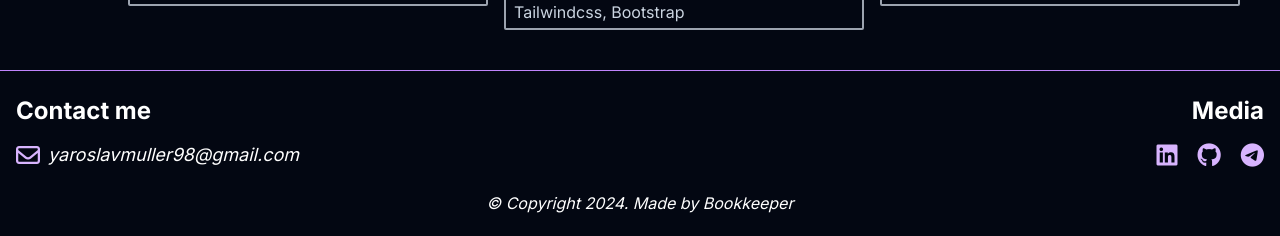
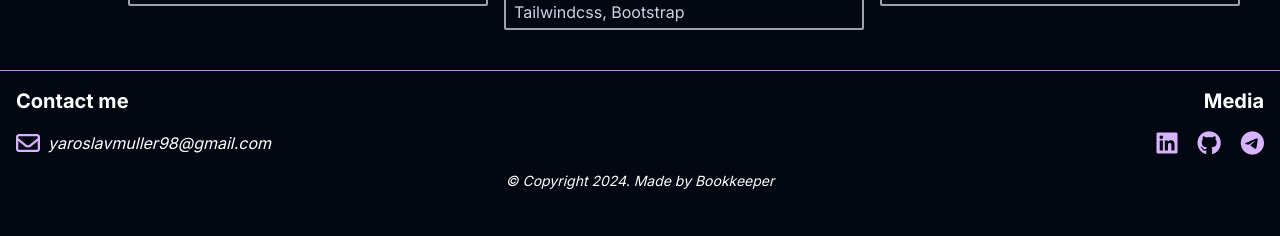
Before and after one commit to Bookkeeper33/Portfolio, a Vue app: page / in a window 1280 px wide. Shown: the part 1857-2093 px from the top of the page. After the commit the page ends 2064 px from the top, so only its background shows below. Built offline with nearby package versions, Linux system fonts and the light colour scheme.

Commit message:
Chore: change font-size

```diff
--- a/src/components/Footer/Footer.vue
+++ b/src/components/Footer/Footer.vue
@@ -5,25 +5,25 @@
 </script>
 
 <template>
-    <footer class="flex justify-center border-t border-t-purple-400 px-3 py-6 sm:px-4 sm:py-6">
+    <footer class="flex justify-center border-t border-t-purple-400 px-3 py-4 sm:p-4">
         <div
-            class="container flex flex-col items-center gap-5 text-white sm:grid sm:grid-cols-2 sm:grid-rows-1"
+            class="container flex flex-col items-center gap-y-3 text-white sm:grid sm:grid-cols-2 sm:grid-rows-1"
         >
             <div class="self-start sm:justify-self-start">
-                <h2 class="mb-3 text-lg font-bold sm:text-2xl">Contact me</h2>
+                <h2 class="mb-3 text-lg font-bold sm:text-xl">Contact me</h2>
                 <address class="flex items-center gap-x-2">
                     <i
                         class="fa-regular fa-envelope cursor-pointer text-lg text-purple-300 duration-300 ease-in-out hover:-translate-y-2 hover:text-purple-500 sm:text-2xl"
                     ></i>
                     <a
                         href="mailto:yaroslavmuller98@gmail.com"
-                        class="text-sm duration-300 ease-out hover:opacity-80 sm:text-lg"
+                        class="text-sm duration-300 ease-out hover:opacity-80 sm:text-base"
                         >yaroslavmuller98@gmail.com
                     </a>
                 </address>
             </div>
             <div class="min-w-[250px] self-start sm:justify-self-end">
-                <h2 class="mb-3 text-lg font-bold sm:text-right sm:text-2xl">Media</h2>
+                <h2 class="mb-3 text-lg font-bold sm:text-right sm:text-xl">Media</h2>
                 <ul class="flex gap-x-5 sm:justify-end">
                     <li>
                         <a
@@ -58,7 +58,7 @@
                 </ul>
             </div>
             <div
-                class="col-span-2 justify-self-center text-sm italic max-[300px]:text-center sm:text-base"
+                class="col-span-2 justify-self-center text-xs italic max-[300px]:text-center sm:text-sm"
             >
                 &copy; Copyright {{ currentYear }}. Made by Bookkeeper
             </div>
```
